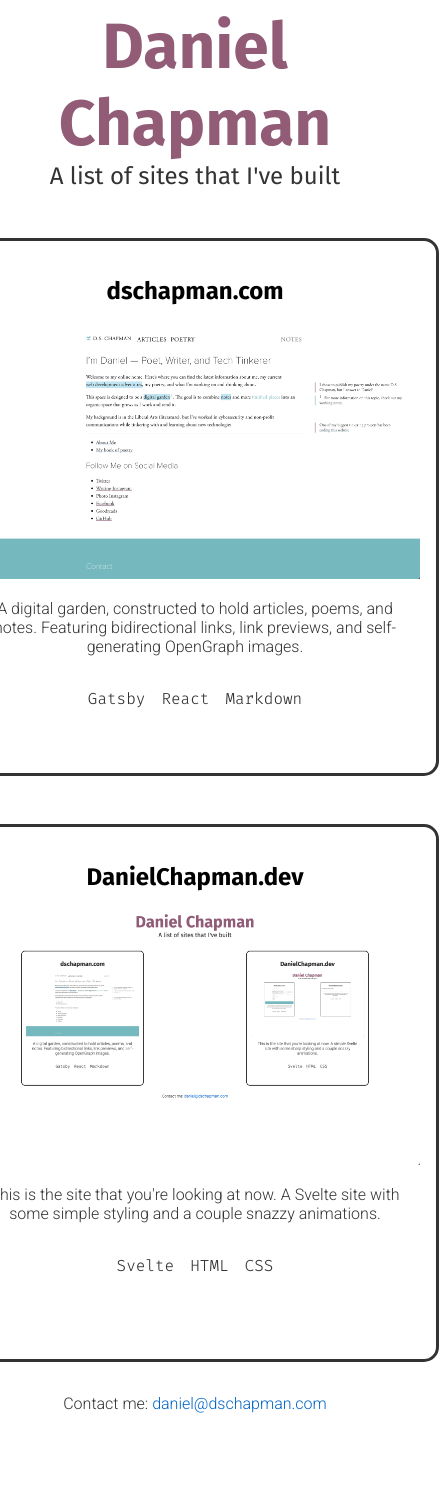
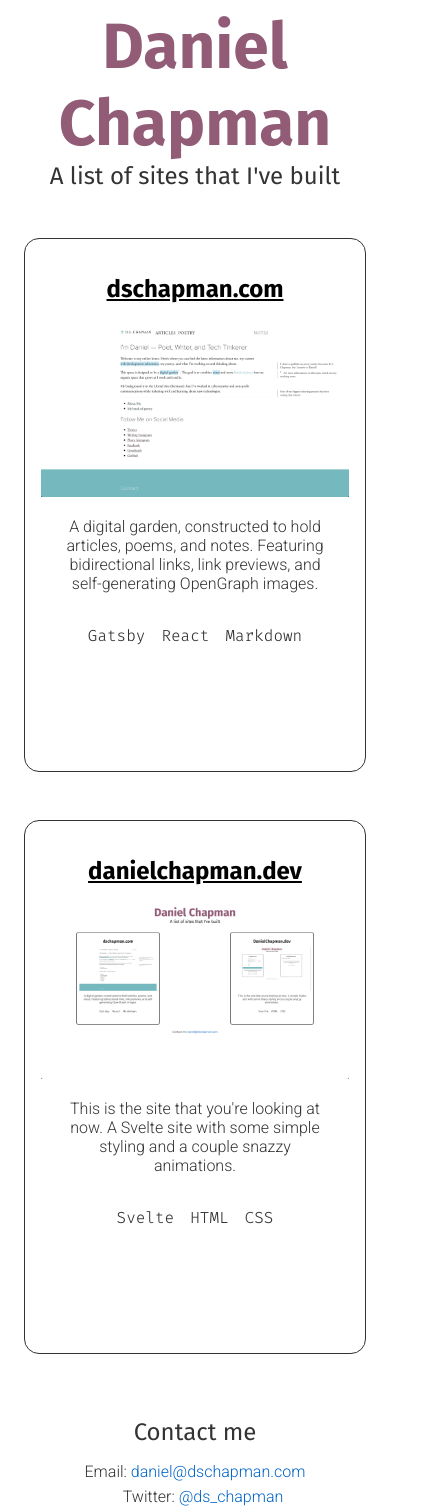
Before and after one commit to dschapman/danielchapman-dev, a Svelte app: page / in a window 390 px wide. Shown: the whole page, 439 px wide, since content can reach past the window. Before the commit the page ends 1413 px from the top, so only its background shows below. Built offline with nearby package versions, Linux system fonts and the light colour scheme.

Commit message:
fix: responsive for mobile sizes - improve styling

```diff
--- a/src/App.svelte
+++ b/src/App.svelte
@@ -22,21 +22,17 @@
   main {
     display: grid;
     grid-gap: 1rem;
-    grid-template-columns: repeat(auto-fit, minmax(500px, 1fr));
+    grid-template-columns: repeat(auto-fit, minmax(300px, 1fr));
     justify-content: center;
     place-items: center;
   }
 
   footer {
-    margin-top: 1rem;
+    margin-top: 3rem;
   }
 
   h1,
-  h2,
-  h3,
-  h4,
-  h5,
-  h6 {
+  h3 {
     font-family: "Fira Sans", "Arial", sans-serif;
   }
 
@@ -47,6 +43,21 @@
   }
   h3 {
     font-size: 1.5em;
+  }
+
+  footer ul {
+    margin: 0 auto;
+    padding: 0;
+    padding-top: 1rem;
+    list-style: none;
+  }
+  footer li {
+    display: inline-block;
+    padding-bottom: 6px;
+  }
+  footer li + li {
+    display: inline-block;
+    padding-left: 1rem;
   }
 </style>
 
@@ -66,12 +77,21 @@
 
   <Project
     technologies={['Svelte', 'HTML', 'CSS']}
-    title={'DanielChapman.dev'}
+    title={'danielchapman.dev'}
     image={'danielchapman-dev.png'}
     description={"This is the site that you're looking at now. A Svelte site with some simple styling and a couple snazzy animations."}
     link={'https://danielchapman.dev/'} />
 </main>
 <footer>
-  Contact me:
-  <a href="mailto:daniel@dschapman.com">daniel@dschapman.com</a>
+  <h3>Contact me</h3>
+  <ul>
+    <li>
+      Email:
+      <a href="mailto:daniel@dschapman.com">daniel@dschapman.com</a>
+    </li>
+    <li>
+      Twitter:
+      <a href="twitter.com/ds_chapman">@ds_chapman</a>
+    </li>
+  </ul>
 </footer>
--- a/src/Project.svelte
+++ b/src/Project.svelte
@@ -23,11 +23,12 @@
 <style>
   .site {
     border-radius: 15px;
-    border-width: 0px;
     border: solid;
+    border-width: thin;
     margin: 1rem;
     padding: 1rem;
-    width: 450px;
+    min-width: 300px;
+    max-width: 450px;
     min-height: 500px;
     position: relative;
     cursor: pointer;
@@ -38,7 +39,7 @@
   }
   .title a {
     color: black;
-    text-decoration: none;
+    text-decoration: underline;
   }
 
   .description {
```
